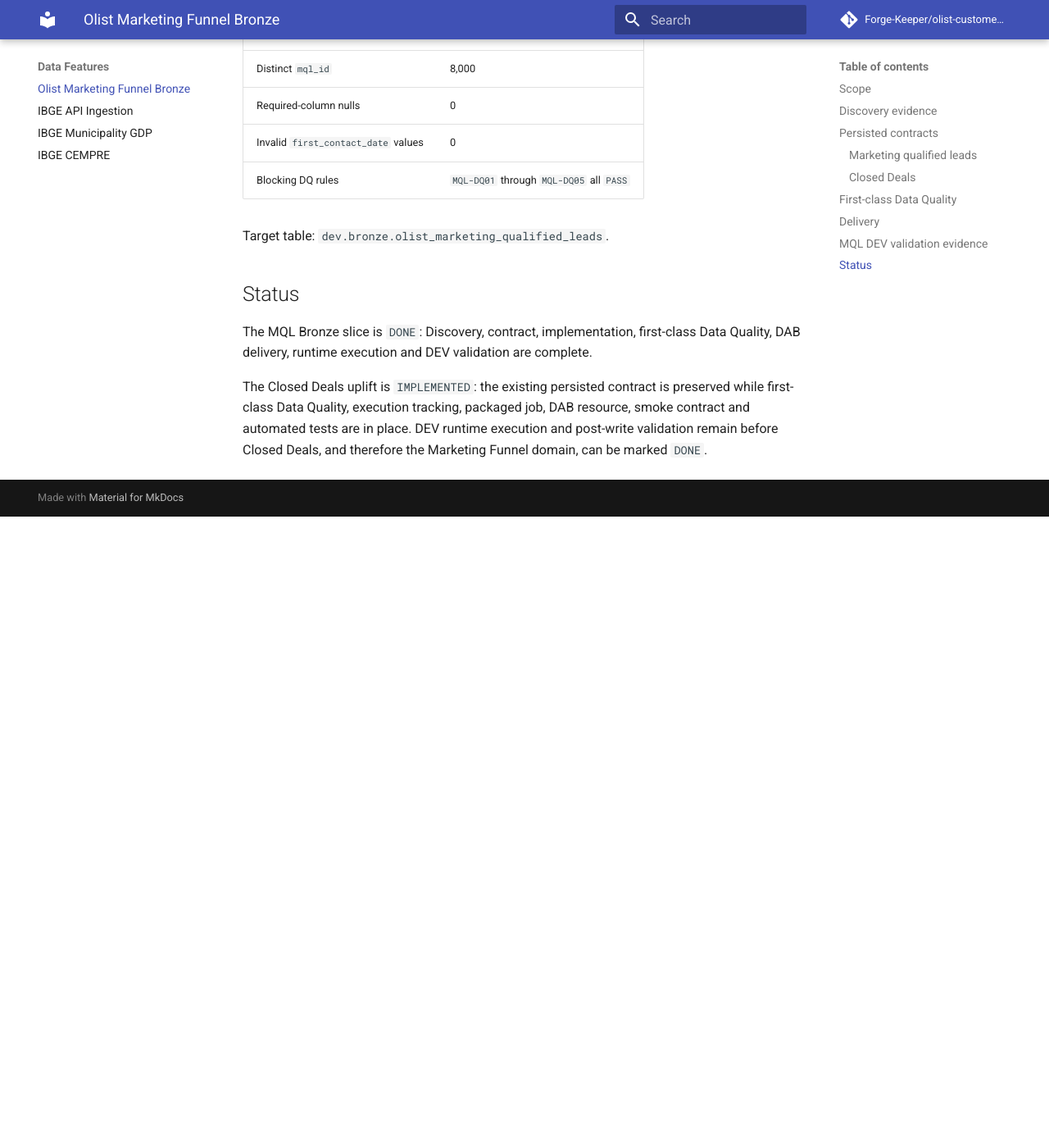
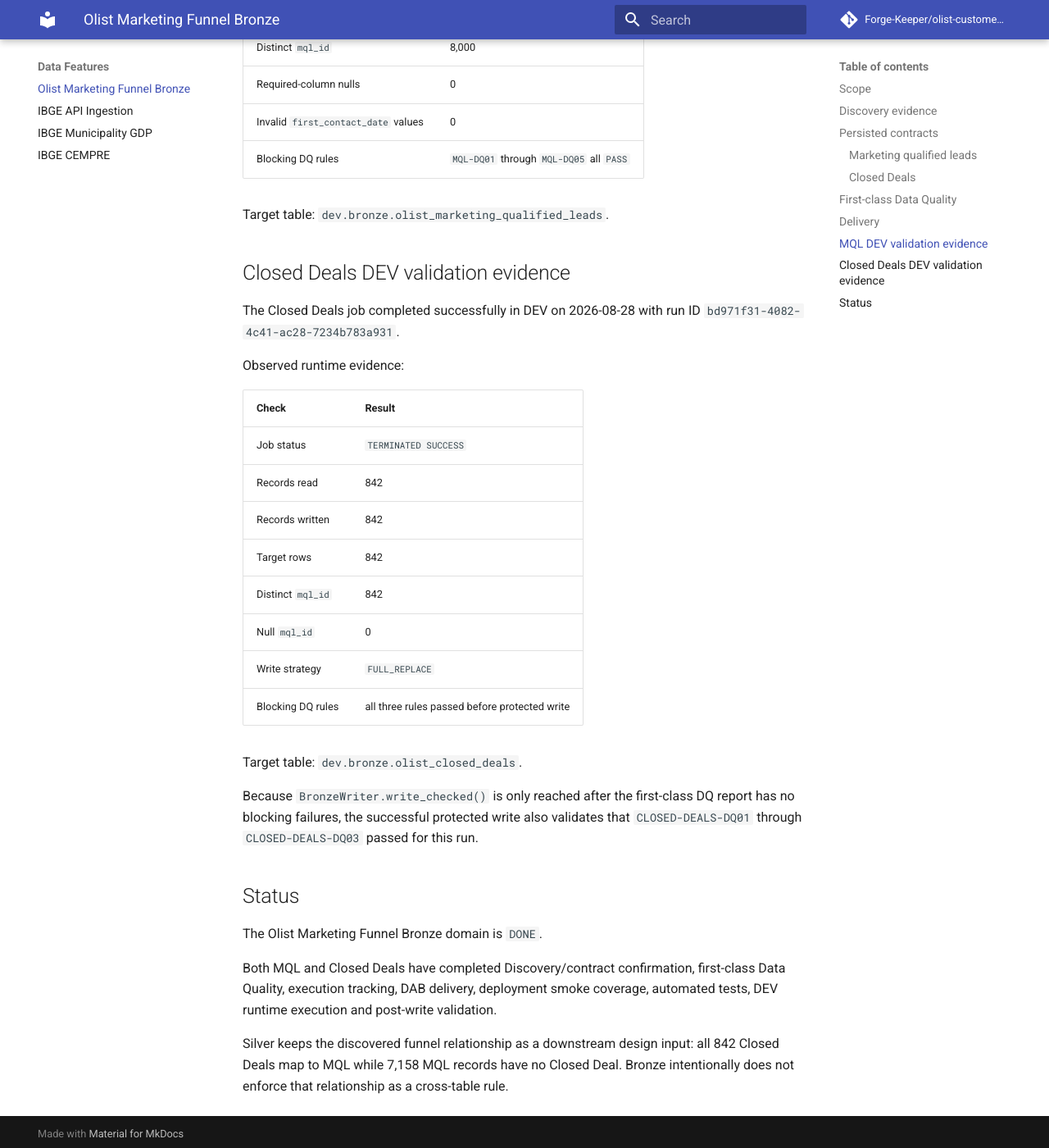
Before and after one commit to Forge-Keeper/olist-customer-intelligence, an MkDocs documentation site: the page built from docs/development/olist-marketing-funnel-bronze.md, in a window 1280 px wide and 1400 px high, scrolled down 4019 px. Shown: the whole window at 82% size. Built offline with MkDocs 1.6.1 and Material for MkDocs 9.7.7, drawn with Linux system fonts in a browser that asks for light colours; comment, search, counter and statistics services are not loaded; before the commit the page ends 4649 px from its top, so only the background shows below that; some of the changed text lies outside the part shown.

Commit message:
docs: close Olist Marketing Funnel Bronze

```diff
--- a/docs/development/olist-marketing-funnel-bronze.md
+++ b/docs/development/olist-marketing-funnel-bronze.md
@@ -16,9 +16,9 @@
 - `olist_marketing_qualified_leads_dataset.csv`
 - `olist_closed_deals_dataset.csv`
 
-The MQL slice is complete. Closed Deals now uses the same first-class Data
-Quality, execution tracking, DAB and smoke-delivery pattern and awaits DEV
-runtime validation before the Marketing Funnel can be declared Bronze-complete.
+Both Funnel slices are complete. MQL and Closed Deals use the same first-class
+Data Quality, execution tracking, DAB and smoke-delivery pattern and have been
+validated successfully in DEV.
 
 ## Discovery evidence
 
@@ -148,13 +148,38 @@
 
 Target table: `dev.bronze.olist_marketing_qualified_leads`.
 
+## Closed Deals DEV validation evidence
+
+The Closed Deals job completed successfully in DEV on 2026-08-28 with run ID
+`bd971f31-4082-4c41-ac28-7234b783a931`.
+
+Observed runtime evidence:
+
+| Check | Result |
+| --- | --- |
+| Job status | `TERMINATED SUCCESS` |
+| Records read | 842 |
+| Records written | 842 |
+| Target rows | 842 |
+| Distinct `mql_id` | 842 |
+| Null `mql_id` | 0 |
+| Write strategy | `FULL_REPLACE` |
+| Blocking DQ rules | all three rules passed before protected write |
+
+Target table: `dev.bronze.olist_closed_deals`.
+
+Because `BronzeWriter.write_checked()` is only reached after the first-class DQ
+report has no blocking failures, the successful protected write also validates
+that `CLOSED-DEALS-DQ01` through `CLOSED-DEALS-DQ03` passed for this run.
+
 ## Status
 
-The MQL Bronze slice is `DONE`: Discovery, contract, implementation, first-class
-Data Quality, DAB delivery, runtime execution and DEV validation are complete.
+The Olist Marketing Funnel Bronze domain is `DONE`.
 
-The Closed Deals uplift is `IMPLEMENTED`: the existing persisted contract is
-preserved while first-class Data Quality, execution tracking, packaged job,
-DAB resource, smoke contract and automated tests are in place. DEV runtime
-execution and post-write validation remain before Closed Deals, and therefore
-the Marketing Funnel domain, can be marked `DONE`.
+Both MQL and Closed Deals have completed Discovery/contract confirmation,
+first-class Data Quality, execution tracking, DAB delivery, deployment smoke
+coverage, automated tests, DEV runtime execution and post-write validation.
+
+Silver keeps the discovered funnel relationship as a downstream design input:
+all 842 Closed Deals map to MQL while 7,158 MQL records have no Closed Deal.
+Bronze intentionally does not enforce that relationship as a cross-table rule.
```
